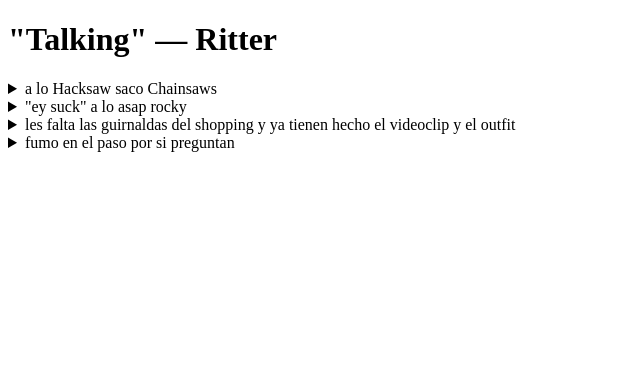
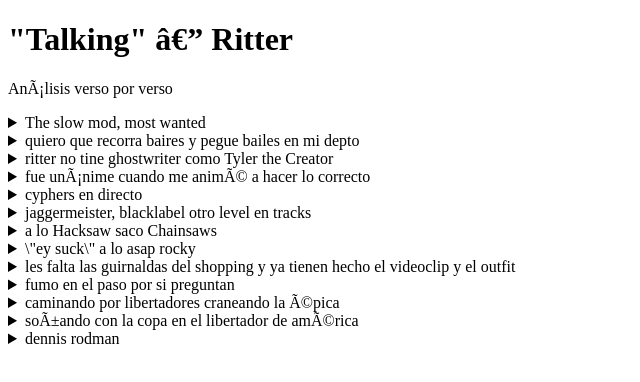
Before and after one commit to vilchi808s/entre-versos-y-barras, a Next.js app: page /talking in a window 1280 px wide. Shown: the top 382 px of the page, without its empty margins (0-640 px from the left). Built offline with nearby package versions, Linux system fonts and the light colour scheme.

Commit message:
Update talking.js

```diff
--- a/pages/talking.js
+++ b/pages/talking.js
@@ -2,28 +2,23 @@ import VersoExplicado from '../components/VersoExplicado';
 
 export default function Talking() {
   return (
-    <div className="p-6 space-y-4">
-      <h1 className="text-3xl font-bold">"Talking" — Ritter</h1>
+    <div className="p-6 max-w-3xl mx-auto space-y-6">
+      <h1 className="text-3xl font-bold">"Talking" â€” Ritter</h1>
+      <p className="text-sm text-gray-500">AnÃ¡lisis verso por verso</p>
 
-      <VersoExplicado
-        verso="a lo Hacksaw saco Chainsaws"
-        explicacion="‘Hacksaw’ hace referencia a la película 'Hacksaw Ridge', sobre un soldado que salva vidas sin disparar un solo tiro. Pero Ritter da el giro: él saca 'chainsaws', sierras eléctricas, sugiriendo agresividad artística. Está listo para cortar con todo, para destruir estructuras. Es una declaración de guerra poética."
-      />
-
-      <VersoExplicado
-        verso='"ey suck" a lo asap rocky'
-        explicacion="Imita el flow y dicción de A$AP Rocky, conocido por su estilo arrastrado y melódico. 'Ey suck' suena como una crítica disimulada ('you suck'), dicho con gracia. Juega con la forma y el fondo: una burla escondida en un homenaje estilístico. Sutil, pero afilado."
-      />
-
-      <VersoExplicado
-        verso="les falta las guirnaldas del shopping y ya tienen hecho el videoclip y el outfit"
-        explicacion="Una joya de crítica. Dice que muchos tienen ya el look de videoclip con solo comprarse adornos del shopping. No tienen contenido, pero lucen como estrellas. Ridiculiza el consumismo superficial en el rap actual. Y la musicalidad de ‘guirnaldas del shopping’ alarga la ironía con ritmo."
-      />
-
-      <VersoExplicado
-        verso="fumo en el paso por si preguntan"
-        explicacion="‘Fumo en El Paso’ puede tener doble sentido. Por un lado, hace referencia literal a fumar en El Paso, Texas, lugar fronterizo con fuerte presencia mexicana. Por otro, ‘fumo en el paso’ es una metáfora del movimiento continuo: está en tránsito, sigue avanzando. También puede sugerir rebeldía o relajación en medio del viaje."
-      />
+      <VersoExplicado verso="The slow mod, most wanted" explicacion="Se describe como una versiÃ³n lenta del â€˜modâ€™ (modder), alguien que transforma cosas a su estilo. TambiÃ©n hace juego con â€˜most wantedâ€™, como si fuera buscado por su estilo Ãºnico." />
+      <VersoExplicado verso="quiero que recorra baires y pegue bailes en mi depto" explicacion="Una lÃ­nea cargada de deseo y pertenencia. Baires (Buenos Aires) representa la ciudad, el caos, el amor, y el depto (departamento) es su refugio. Quiere que lo artÃ­stico o lo amoroso viaje desde lo urbano hasta su intimidad." />
+      <VersoExplicado verso="ritter no tine ghostwriter como Tyler the Creator" explicacion="Afirma con orgullo que escribe sus propias letras, a diferencia de muchos artistas. Compara con Tyler, quien tambiÃ©n ha sido criticado por ello, aunque ha demostrado autorÃ­a." />
+      <VersoExplicado verso="fue unÃ¡nime cuando me animÃ© a hacer lo correcto" explicacion="La estructura rÃ­tmica refuerza el sentido. Habla de tomar la decisiÃ³n adecuada y recibir apoyo por ello, aunque implicara riesgos." />
+      <VersoExplicado verso="cyphers en directo" explicacion="El tÃ©rmino â€˜cypherâ€™ refiere a encuentros de freestyle o rap improvisado, en donde se compite y se muestra habilidad lÃ­rica." />
+      <VersoExplicado verso="jaggermeister, blacklabel otro level en tracks" explicacion="La menciÃ³n de dos bebidas alcohÃ³licas (JÃ¤germeister y Black Label) refuerza el mood nocturno y crudo. â€˜Otro levelâ€™ sugiere que sus canciones estÃ¡n en un plano superior, borracho pero lÃºcido." />
+      <VersoExplicado verso="a lo Hacksaw saco Chainsaws" explicacion="â€˜Hacksawâ€™ hace referencia a la pelÃ­cula 'Hacksaw Ridge', sobre un soldado que salva vidas sin disparar un solo tiro. Pero Ritter da el giro: Ã©l saca 'chainsaws', sierras elÃ©ctricas, sugiriendo agresividad artÃ­stica. EstÃ¡ listo para cortar con todo, para destruir estructuras. Es una declaraciÃ³n de guerra poÃ©tica." />
+      <VersoExplicado verso='\"ey suck\" a lo asap rocky' explicacion="Imita el flow y dicciÃ³n de A$AP Rocky, conocido por su estilo arrastrado y melÃ³dico. 'Ey suck' suena como una crÃ­tica disimulada ('you suck'), dicho con gracia. Juega con la forma y el fondo: una burla escondida en un homenaje estilÃ­stico. Sutil, pero afilado." />
+      <VersoExplicado verso="les falta las guirnaldas del shopping y ya tienen hecho el videoclip y el outfit" explicacion="Una joya de crÃ­tica. Dice que muchos tienen ya el look de videoclip con solo comprarse adornos del shopping. No tienen contenido, pero lucen como estrellas. Ridiculiza el consumismo superficial en el rap actual. Y la musicalidad de â€˜guirnaldas del shoppingâ€™ alarga la ironÃ­a con ritmo." />
+      <VersoExplicado verso="fumo en el paso por si preguntan" explicacion="Referencia directa a su consumo de marihuana, pero dicho con una naturalidad que desactiva el escÃ¡ndalo. 'El paso' puede leerse como lugar o como movimiento. Una lÃ­nea chill, pero firme." />
+      <VersoExplicado verso="caminando por libertadores craneando la Ã©pica" explicacion="Camina por una calle y, al mismo tiempo, planifica una historia grandiosa ('craneando la Ã©pica'). Mezcla la cotidianidad con la ambiciÃ³n lÃ­rica." />
+      <VersoExplicado verso="soÃ±ando con la copa en el libertador de amÃ©rica" explicacion="ClarÃ­sima referencia a la Copa Libertadores, el torneo mÃ¡s importante de clubes en AmÃ©rica. Pero tambiÃ©n juega con el doble sentido de 'libertador de AmÃ©rica', aludiendo a figuras histÃ³ricas como BolÃ­var o San MartÃ­n. Una lÃ­nea con ambiciÃ³n futbolÃ­stica y Ã©pica continental." />
+      <VersoExplicado verso="dennis rodman" explicacion="Un nombre suelto que dice mucho. Rodman fue rebelde, polÃ©mico, rompedor. En el contexto del verso, Ritter se alinea con esa identidad desafiante, impredecible. Es una forma corta de decir: yo tambiÃ©n soy un outcast con estilo propio." />
     </div>
   );
 }
```
